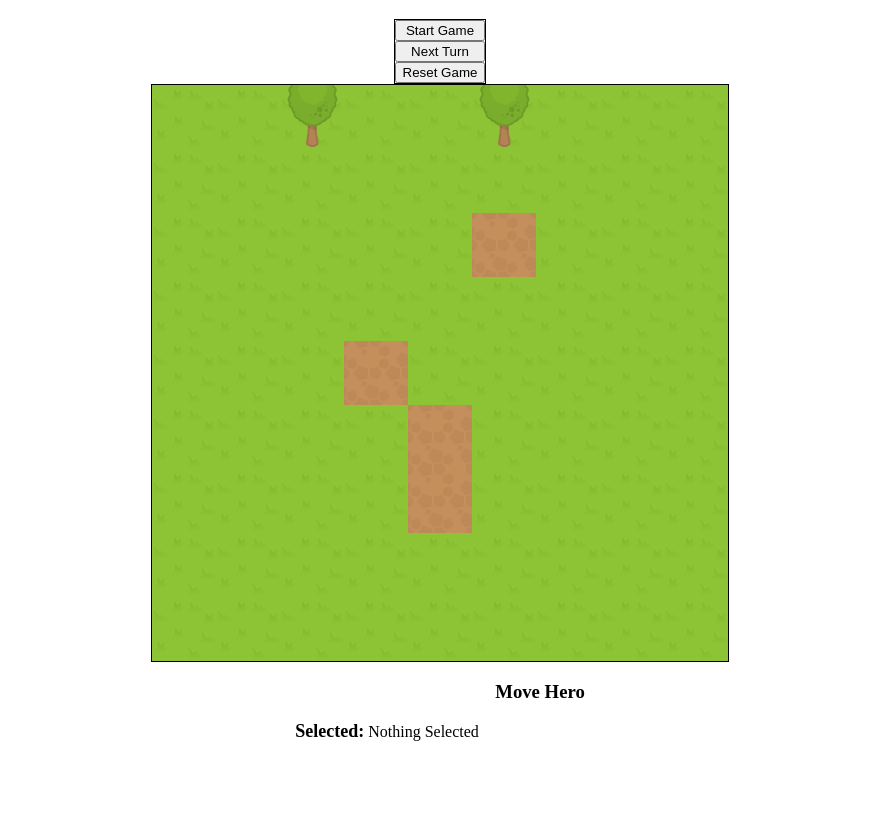
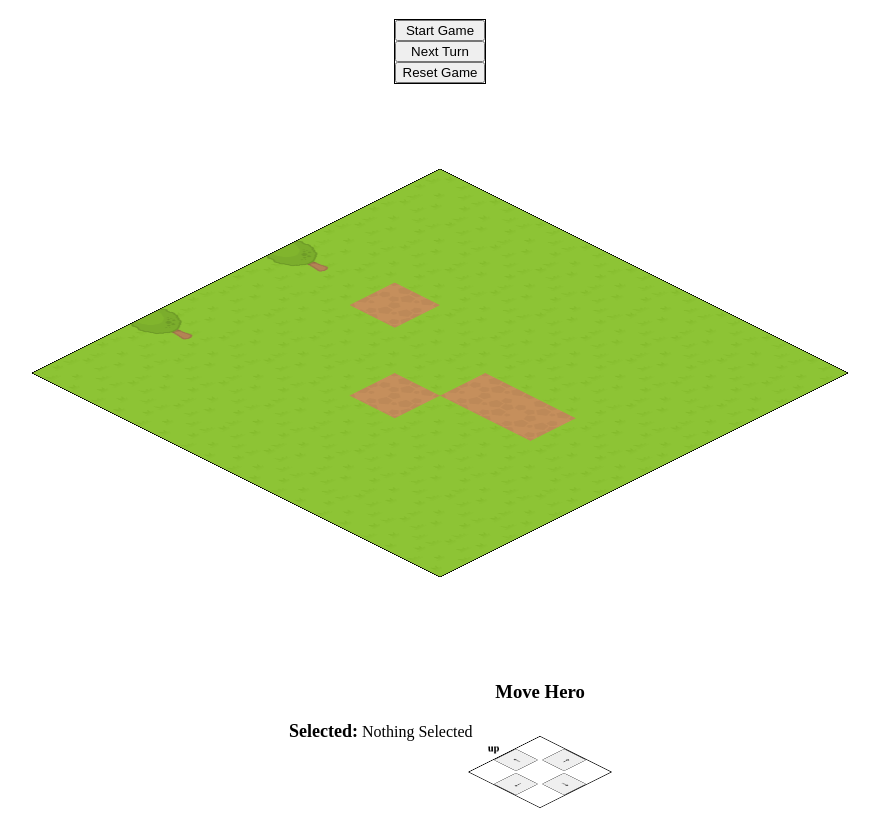
Before and after one commit to Ljaysoft/zombicide, a plain HTML site: page index.html in a window 1280 px wide. Shown: the part 69-900 px from the top of the page, without its empty margins (200-1079 px from the left). Before the commit the page ends 819 px from the top, so only its background shows below. Drawn offline with nearby package versions, Linux system fonts and the light colour scheme.

Commit message:
Now isometric!

```diff
--- a/index.html
+++ b/index.html
@@ -45,6 +45,7 @@
             </div>
             <h3 id="gamepadTitle">Move Hero</h3>
             <div class="gamePadMenu">
+                <span class="upDirection"><h3>up</h3></span>
                 <button id="moveUp" onclick="gamePadMenu.move(this.id)">&uarr;</button>
                 <button id="moveDown" onclick="gamePadMenu.move(this.id)">&darr;</button>
                 <button id="moveLeft" onclick="gamePadMenu.move(this.id)">&larr;</button>
--- a/scripts/main.js
+++ b/scripts/main.js
@@ -4,7 +4,8 @@ var navMenu;
 var gamePadMenu;
 
 window.onload = function() {
-  $('div:last').remove()
+  if(!$('div:last').hasClass('gamePadMenu'))
+    $('div:last').remove();
   game = new GameBoard();
   gameController = new GameController(game);
   navMenu = new NavMenu(gameController);
--- a/styles/main.css
+++ b/styles/main.css
@@ -1,7 +1,8 @@
 :root {
-  --tilesize:64px;
+  --tilesize: 64px;
   --tilesx:9;
   --tilesy:9;
+  --gameObjectTransform:scale(1.707) translateY(-1.5em);
 }
 body {
   display: grid;
@@ -49,7 +50,7 @@ body h1 {
   grid-row-start: 2;
 }
 
-#selectedLabel{
+#selectedLabel {
   font-weight: bold;
   font-size: large;
 }
@@ -60,9 +61,22 @@ body h1 {
   display: grid;
   grid-column: 2;
   grid-gap: 2px;
+  transform: rotateX(-60deg) rotateZ(-45deg);
   width: fit-content;
   height: fit-content;
   border: 1px solid black;
+}
+.gamePadMenu .upDirection {
+  grid-column: 2;
+  grid-row: 1;
+  display: grid;
+  position: relative;
+  transform: translate(0, -2em);
+}
+.upDirection h3 {
+  align-self: center;
+  position: absolute;
+  transform: rotateZ(45deg) rotateY(60deg) scale(1.1, 1.1);
 }
 .gamePadMenu button {
   width: 32px;
@@ -90,6 +104,7 @@ body h1 {
 .gameboard {
   display: inherit;
   border: 1px solid black;
+  transform: rotateX(-60deg) rotateZ(-45deg);
   grid-template-columns: repeat(var(--tilesx), var(--tilesize));
   grid-template-rows: repeat(var(--tilesy), var(--tilesize));
   width: calc(var(--tilesx)*var(--tilesize));
@@ -100,12 +115,10 @@ body h1 {
   margin: auto;
   position: absolute;
 }
-/****************************************************************/
-/*                     Game objects                             */
-/****************************************************************/
 .gameObject {
   display: none;
   position: relative;
+  transform: rotateZ(45deg) rotateY(60deg) var(--gameObjectTransform) ;
   justify-self: center;
   align-self: center;
   height: var(--tilesize);
@@ -113,7 +126,7 @@ body h1 {
 .gameObject:hover {
   border: 1px dashed var(--highlight-color);
 }
-.gameObject.selected{
+.gameObject.selected {
   border: 2px solid var(--highlight-color);
 }
 .hero {
@@ -128,11 +141,6 @@ body h1 {
   grid-row: 5;
   z-index: 10;
 }
-
-/****************************************************************/
-/*                     Game objects                             */
-/****************************************************************/
-
 /* Tooltip text */
 .gameObject .tooltiptext {
   visibility: hidden;
```
